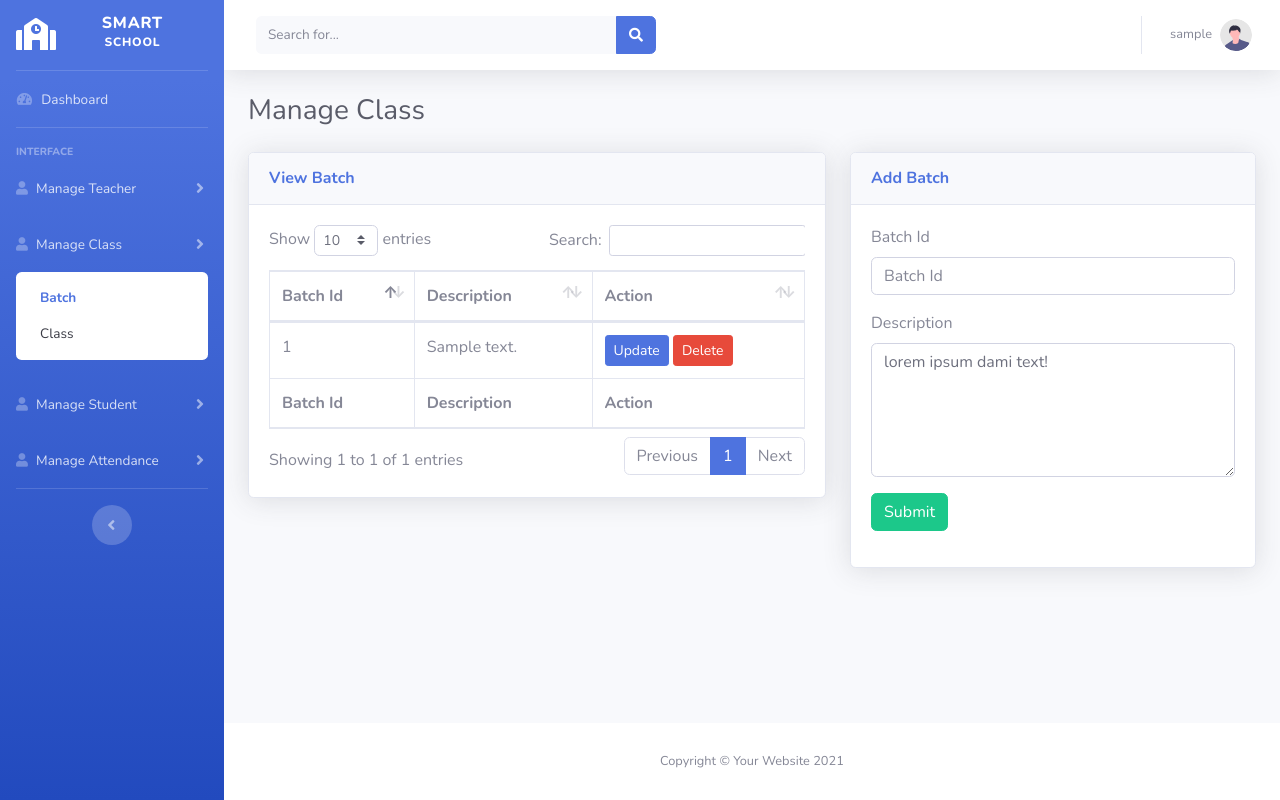
After one commit to DEV-ASHANAUR/attendance-management-system, a PHP site: page /view-batch.php in a window 1280 px wide. The commit adds this page. Run offline with PHP 8.4, Linux system fonts and the light colour scheme; the visitor is signed in with stand-in values (Sample User, id 1); tables that the repository leaves empty or names only in its code hold one stand-in row (values such as "Sample post"); some libraries are stand-ins or nearby versions.

Commit message:
batch add and batch data retrive done

```diff
--- a/header.php
+++ b/header.php
@@ -81,7 +81,7 @@ if(!isset($_SESSION['user_id'])){
                 <div id="collapseTwo" class="collapse <?php if($page == 'manage_teacher'){echo 'show';}?>" aria-labelledby="headingTwo" data-parent="#accordionSidebar">
                     <div class="bg-white py-2 collapse-inner rounded">
                         <!-- <h6 class="collapse-header">Custom Components:</h6> -->
-                        <a class="collapse-item <?php if($sub_page == 'view_teacher'){echo 'active';}?>" href="view-teacher.php">View Teacher</a>
+                        <a class="collapse-item <?php if($sub_page == 'view_teacher'){echo 'active';}?>" href="view-teacher.php">Teacher</a>
 
                     </div>
                 </div>
@@ -96,7 +96,11 @@ if(!isset($_SESSION['user_id'])){
                 <div id="collapseThree" class="collapse <?php if($page == 'manage_class'){echo 'show';}?>" aria-labelledby="headingTwo" data-parent="#accordionSidebar">
                     <div class="bg-white py-2 collapse-inner rounded">
                         <!-- <h6 class="collapse-header">Custom Components:</h6> -->
-                        <a class="collapse-item <?php if($sub_page == 'view_class'){echo 'active';}?>" href="view-class.php">View Class</a>
+                        <a class="collapse-item <?php if($sub_page == 'view_batch'){echo 'active';}?>" href="view-batch.php">Batch</a>
+
+                        <a class="collapse-item <?php if($sub_page == 'view_class'){echo 'active';}?>" href="view-class.php">Class</a>
+
+
                     </div>
                 </div>
             </li>
--- a/main.php
+++ b/main.php
@@ -102,6 +102,35 @@
                 return false;
             }
         }
+        //add batch
+        public function addBatch($batchId,$description){
+            $this->sql = "INSERT INTO `batch`(`batch_id`, `description`) VALUES ('$batchId','$description')";
+            $this->result = $this->con->query($this->sql);
+            if($this->result == true){
+                return true;
+            }else{
+                return false;
+            }
+        }
+        //find batch
+        public function findBatch($batchId){
+            $this->sql = "SELECT * FROM `batch` WHERE batch_id = '$batchId'";
+            $this->result = $this->con->query($this->sql);
+            if($this->result == true){
+                return $this->result;
+            }else{
+                return false;
+            }
+        }
+        public function viewBatch(){
+            $this->sql = "SELECT * FROM `batch`";
+            $this->result = $this->con->query($this->sql);
+            if($this->result == true){
+                return $this->result;
+            }else{
+                return false;
+            }
+        }
 
     }
 
--- /dev/null
+++ b/view-batch.php
@@ -0,0 +1,114 @@
+<?php
+    $page = "manage_class";
+    $sub_page = "view_batch";
+    include("header.php");
+    include "main.php";
+    $obj = new Main();
+
+    $data = $obj->viewBatch();
+?>
+
+<!-- Begin Page Content -->
+<div class="container-fluid">
+
+    <!-- Page Heading -->
+    <h1 class="h3 mb-4 text-gray-800">Manage Class</h1>
+
+    <div class="row">
+        <div class="col-md-7">
+            <!-- DataTales Example -->
+            <div class="card shadow mb-4">
+                <div class="card-header py-3">
+                    <h6 class="m-0 font-weight-bold text-primary">View Batch</h6>
+                </div>
+                <?php
+                    if(isset($_SESSION['msg']['addTeacher'])){
+                        ?>
+                            <script type="text/javascript">
+                                toastr.success("<?php echo Flass_data::show_error();?>");
+                            </script>
+                        <?php
+                        }
+                    ?>
+                    <?php
+                    if(isset($_SESSION['msg']['teacher_error'])){
+                        ?>
+                            <script type="text/javascript">
+                                toastr.error("<?php echo Flass_data::show_error();?>");
+                            </script>
+                        <?php
+                    }
+                ?>
+                <div class="card-body">
+                    <div class="table-responsive">
+                        <table class="table table-bordered" id="dataTable" width="100%" cellspacing="0">
+                            <thead>
+                                <tr>
+                                    <th>Batch Id</th>
+                                    <th>Description</th>
+                                    <th>Action</th>
+                                </tr>
+                            </thead>
+                            <tfoot>
+                                <tr>
+                                    <th>Batch Id</th>
+                                    <th>Description</th>
+                                    <th>Action</th>
+                                </tr>
+                            </tfoot>
+                            <tbody>
+
+                                <?php
+                                    if($data->num_rows > 0){
+                                        while($row = $data->fetch_object()){
+                                            ?>
+                                                <tr>
+                                                    <td><?php echo $row->batch_id; ?></td>
+                                                    <td><?php echo $row->description; ?></td>
+                                                    <td>
+                                                        <a href="#" class="btn btn-sm btn-primary">Update</a>
+                                                        <a href="#" class="btn btn-sm btn-danger">Delete</a>
+                                                    </td>
+                                                </tr>
+                                            <?php
+                                        }
+                                    }
+                                ?>
+
+
+                            </tbody>
+                        </table>
+                    </div>
+                </div>
+            </div>
+        </div>
+        <div class="col-md-5">
+        <div class="card shadow mb-4">
+                <div class="card-header py-3">
+                    <h6 class="m-0 font-weight-bold text-primary">Add Batch</h6>
+                </div>
+                <div class="card-body">
+                    <form action="add-batch.php" method="post">
+                        <div class="form-group">
+                            <label for="name">Batch Id</label>
+                            <input type="text" name="batchId" class="form-control" placeholder="Batch Id" />
+                        </div>
+                        <div class="form-group">
+                            <label for="name">Description</label>
+                            <textarea name="description" class="form-control" rows="5" placeholder="Enter Description">lorem ipsum dami text!</textarea>
+                        </div>
+                        <div class="form-group">
+                            <input type="submit" name="submit"  class="btn btn-success"  />
+                        </div>
+                    </form>
+                </div>
+            </div>
+        </div>
+    </div>
+
+</div>
+<!-- /.container-fluid -->
+
+<?php
+    include("footer.php");
+?>
```
Also changed, not shown: add-batch.php (added, +28 -0 lines).
